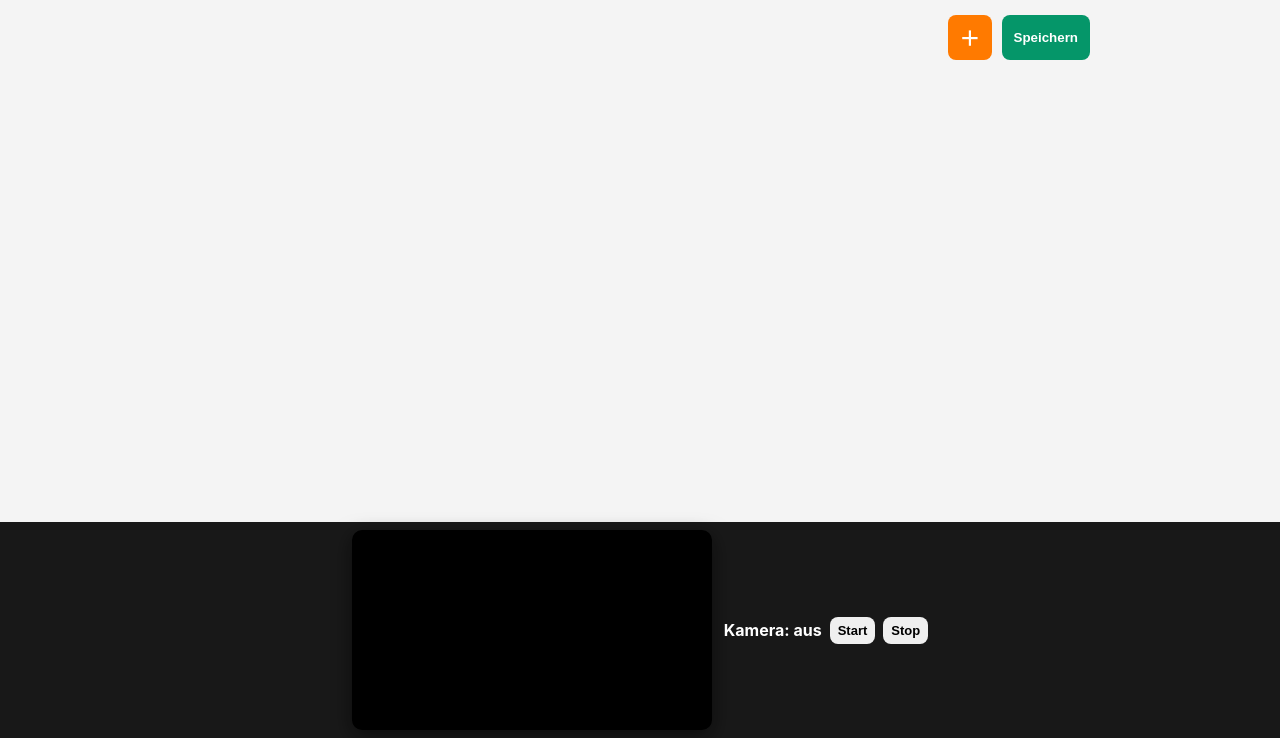
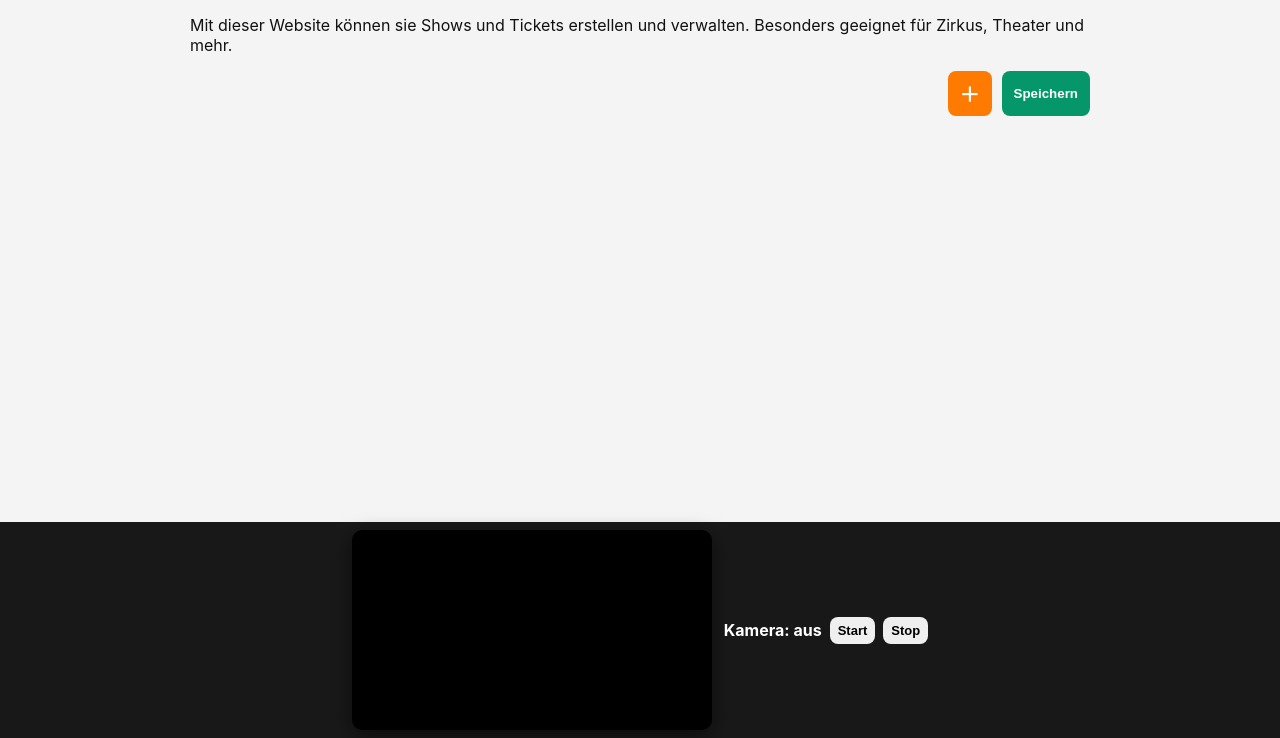
Before and after one commit to lamacOs/online-ticketmanager, a plain HTML site: page index.html in a window 1280 px wide. Shown: the part 62-800 px from the top of the page. Drawn offline with nearby package versions, Linux system fonts and the light colour scheme.

Commit message:
Change title and add introductory paragraph
Updated the title and added a description for the website.

```diff
--- a/index.html
+++ b/index.html
@@ -3,7 +3,7 @@
 <head>
   <meta charset="utf-8" />
   <meta name="viewport" content="width=device-width, initial-scale=1" />
-  <title>TicketShows — QR + Kamera Scanner</title>
+  <title>TicketShows</title>
 
   <!-- Bibliotheken: jsQR (Scanner) + qrcode (Generator) -->
   <script src="https://cdn.jsdelivr.net/npm/jsqr@1.4.0/dist/jsQR.js"></script>
@@ -190,8 +190,8 @@
 <body>
   <div id="app">
     <h1>Online Ticket Manager</h1>
-
-    <div class="top-actions">
+<p>Mit dieser Website können sie Shows und Tickets erstellen und verwalten. Besonders geeignet für Zirkus, Theater und mehr.</p>
+   <div class="top-actions">
       <button class="btn plus" title="Neue Show" onclick="openModalStep(1)">＋</button>
       <button class="btn save" onclick="saveData()">Speichern</button>
     </div>
```
